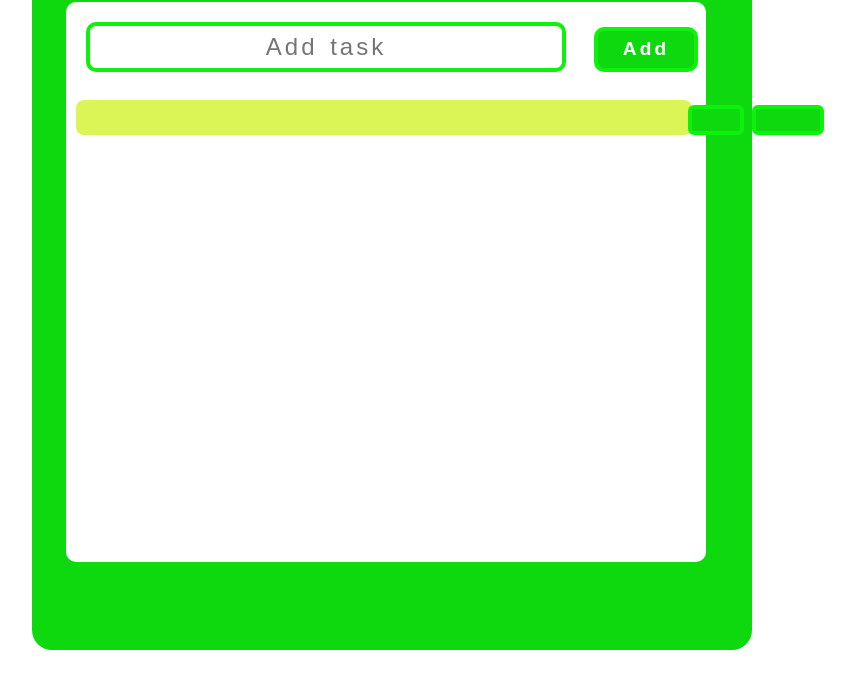
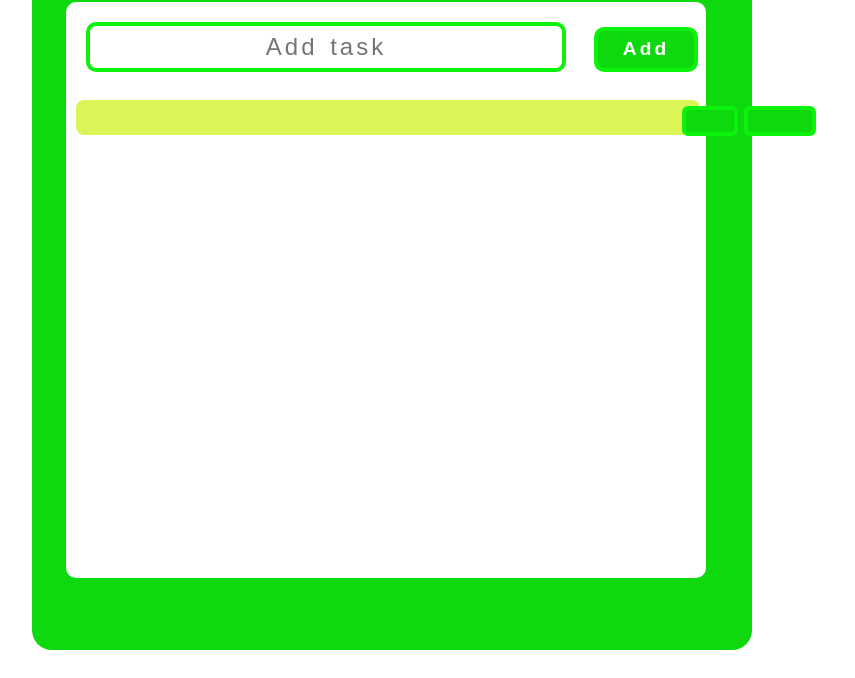
Before and after one commit to benita-ekene/Todo_List, a plain HTML site: page index.html in a window 1280 px wide. Shown: the part 122-800 px from the top of the page, without its empty margins (224-1079 px from the left). Drawn offline with Linux system fonts and the light colour scheme.

Commit message:
Updated css file

```diff
--- a/css/style.css
+++ b/css/style.css
@@ -33,7 +33,7 @@ font-weight: 1200;
 .container {
   background-color: white;
   width: 80vh;
-  height: 70vh;
+  height: 72vh;
   margin: 3vh 3vh 3vh 3vh;
   border-radius: 10px;
 }
@@ -62,11 +62,13 @@ li {
   justify-content: space-between;
   margin: 1vh 10px;
   font-size: 1.2rem;
-  padding: 5px;
+  padding: 6px;
   background-color: rgb(219, 245, 87);
   height: 35px;
-  width: 77vh;
+  width: 78vh;
   border-radius: 8px;
+  overflow: hidden;
+  padding-right: 11vh;
 }
 
 #add-btn {
@@ -101,11 +103,11 @@ li {
   border-radius: 6px;
   background-color: rgb(14, 217, 14);
   color: white;
-  font-weight: 700;
+  font-weight: 600;
   letter-spacing: 1px;
   font-size: 1rem;
   position: fixed;
-  left: 114vh;
+  left: 113.3vh;
   cursor: pointer;
   transition: 0.3s;
 }
@@ -122,10 +124,10 @@ li {
   border-radius: 6px;
   background-color: rgb(14, 217, 14);
   color: white;
-  font-weight: 700;
+  font-weight: 600;
   font-size: 1rem;
   position: fixed;
-  left: 122vh;
+  left: 121vh;
   cursor: pointer;
   transition: 0.3s;
 }
```
